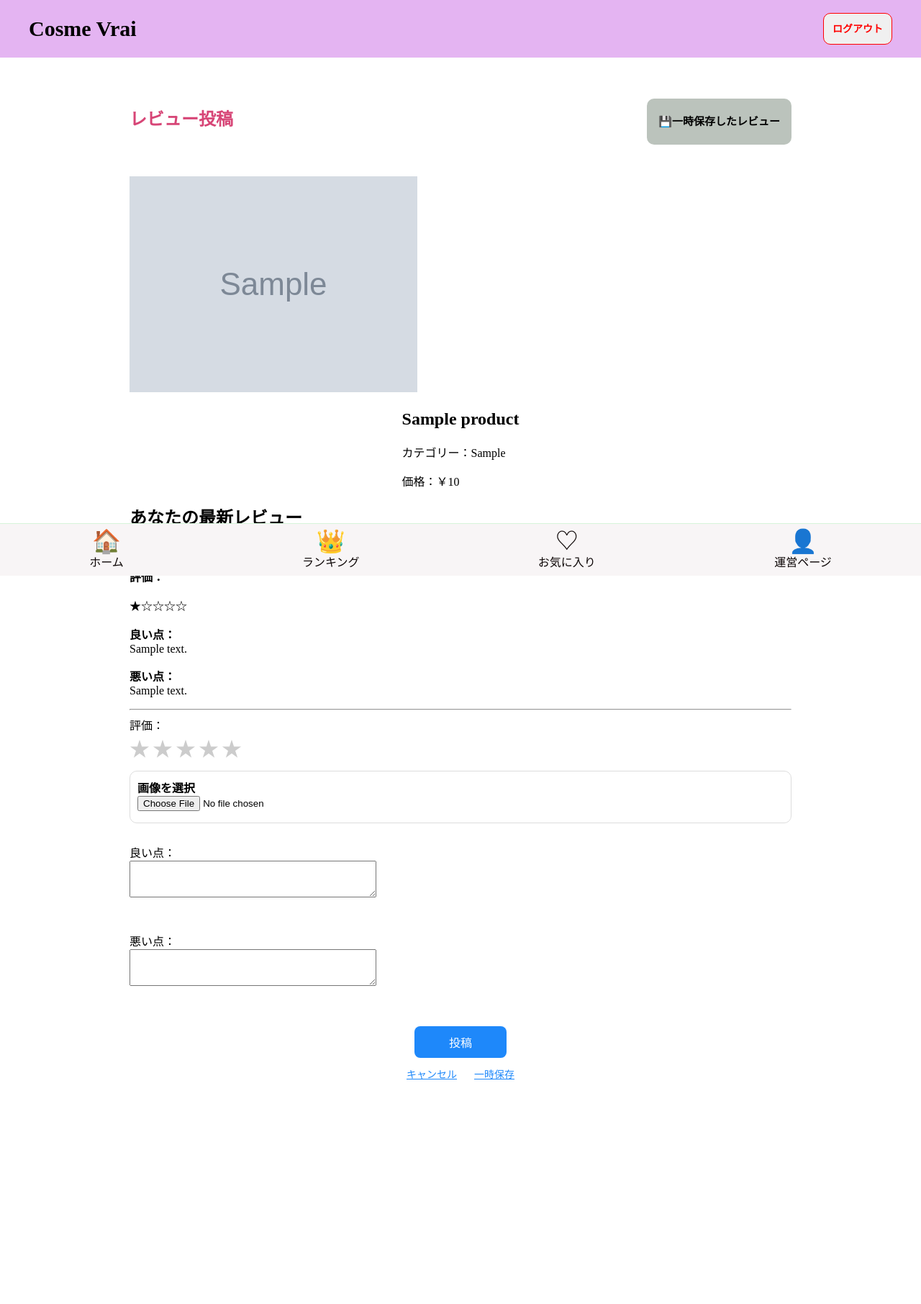
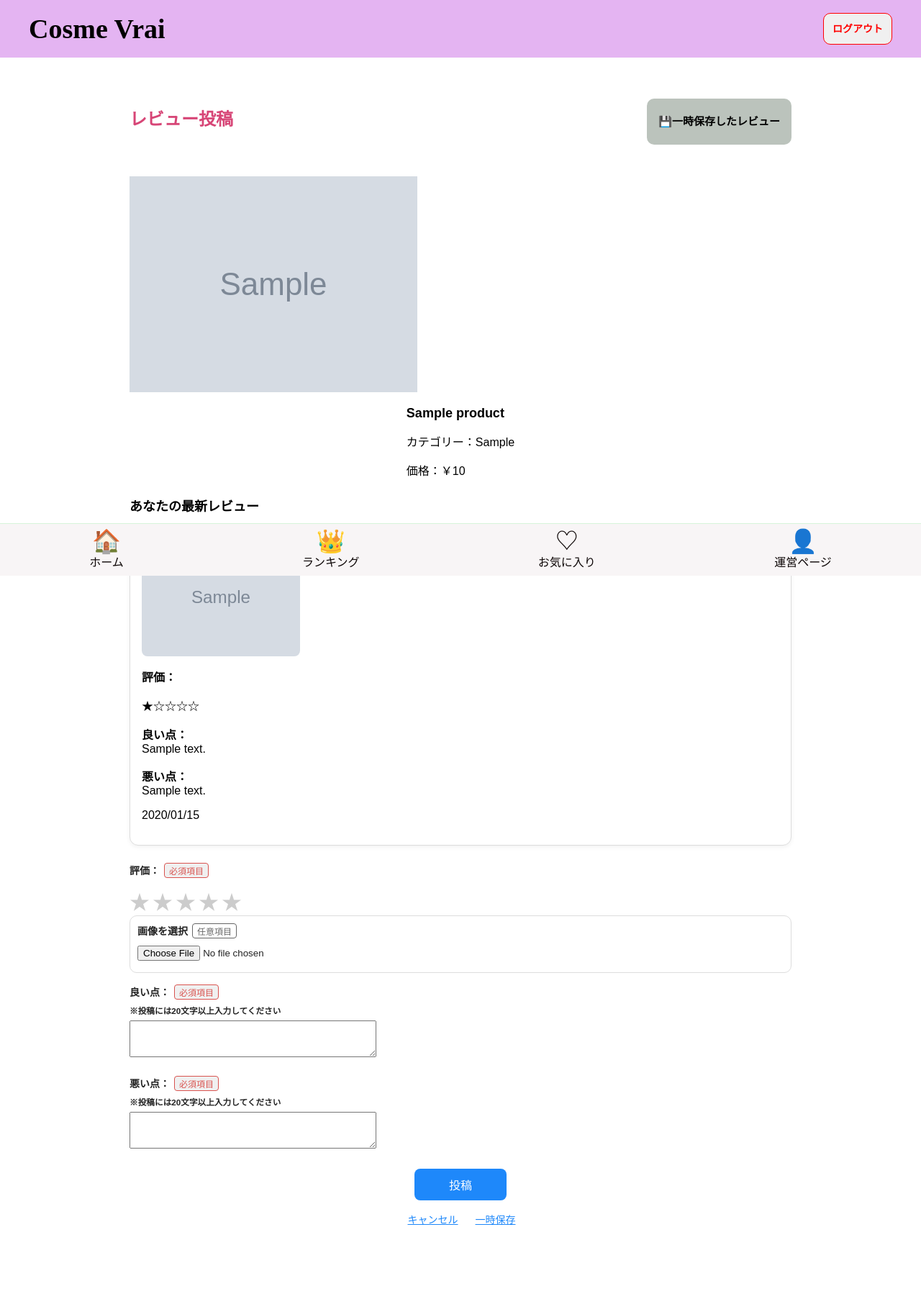
Before and after one commit to citronmoulinvent73-code/cosmetic, a Django app: page /review/create/1/ in a window 1280 px wide. Shown: the whole page at 72% size. Before the commit the page ends 1500 px from the top, so only its background shows below. Run offline with Django 5.2, Linux system fonts and the light colour scheme; a user stored in the database is signed in; tables that the repository leaves empty hold one stand-in row (values such as "Sample post"); grey boxes marked "Sample" are stand-in pictures.

Commit message:
UIレイアウト変更に伴うCSS・テンプレートの修正、ポートフォリオPDF更新

```diff
--- a/cosmetic/static/css/style.css
+++ b/cosmetic/static/css/style.css
@@ -24,6 +24,11 @@ body{
   padding-top: var(--header-h); /* 固定ヘッダー分 */
   padding-bottom: calc(var(--footer-h) + var(--safe-bottom) + 16px );
   box-sizing: border-box;
+  font-family:
+    "Hiragino Kaku Gothic ProN",
+    "Meiryo",
+    "Noto Sans JP",
+    sans-serif;
 }
 
 main.main-content{
@@ -31,6 +36,12 @@ main.main-content{
   box-sizing: border-box;
   min-height: calc(100dvh - var(--header-h));
   padding-bottom: calc(var(--footer-h) + var(--safe-bottom) + 16px);
+}
+.main-content h2{
+  font-size: 18px;
+}
+.main-content form p{
+  margin-bottom: 22px;
 }
 
 .my-page-container {
@@ -71,7 +81,7 @@ main.main-content{
 
 .main-header h1 a{
   text-decoration: none;
-  font-size: 30px;
+  font-size: 38px;
   color: #000;
   font-family: "Times New Roman";
 }
@@ -264,6 +275,13 @@ main.main-content{
 .link-cancel{
   display: inline-block;
   text-align: center;
+  margin-left: 3px;
+}
+
+/*商品モーダル*/
+.stars_link{
+  display: inline-block;
+  margin: 20px 0;
 }
 
 /* =========================
@@ -471,12 +487,80 @@ input[type="file"].form-input::-webkit-file-upload-button{
   flex-shrink: 0;
 }
 
-.image-upload{
-  display: grid;
-  align-items: center;
-  gap: 12px;
-  margin-top: 12px;
+.file-row label{
+  display: block;
+  margin-bottom: 4px;
 }
+
+.file-row .image-upload{
+  display: block;
+  margin-top: 0;
+  margin-bottom: 16px;
+}
+
+.file-row input[type="file"]{
+  padding: 0;
+  line-height: 1.2;
+}
+
+
+.my-review-area{
+  margin: 24px 0;
+}
+
+.latest-review-card{
+  background: #fff;
+  border: 1px solid #ddd;
+  border-radius: 12px;
+  padding: 16px;
+  box-shadow: 0 2px 6px rgba(0,0,0,0.06);
+}
+
+.latest-review-image-wrap{
+  margin-bottom: 12px;
+}
+
+.latest-review-image{
+  display: block;
+  width: 100%;
+  max-width: 220px;
+  height: auto;
+  border-radius: 8px;
+  object-fit: cover;
+}
+.form-item-label{
+  display: inline-block;
+  font-weight: 700;
+  font-size: 14px;
+  color: #222;
+  margin-bottom: 6px;
+}
+
+.required-label{
+  display: inline-block;
+  font-size: 12px;
+  font-weight: 400;
+  color: #d9534f;
+  background: rgb(240, 240, 240);
+  border: 1px solid #d9534f;
+  border-radius: 4px;
+  padding: 1px 6px;
+  margin-left: 6px;
+  margin-bottom: 6px;
+}
+
+.optional-label{
+  display: inline-block;
+  font-size: 12px;
+  font-weight: 400;
+  color: #666;
+  border: 1px solid #666;
+  border-radius: 4px;
+  padding: 1px 6px;
+  margin-left: 6px;
+  margin-bottom: 10px;
+}
+
 
 .preview{
   width: 96px;
@@ -521,7 +605,7 @@ label[for="image-clear_id"]{
   padding: 10px;
 }
 
-.current-label, .change-label{
+.current-label{
   font-weight: 700;
   margin-bottom: 6px;
 }
@@ -917,7 +1006,7 @@ label[for="image-clear_id"]{
 }
 
 .submit-actions .submit-links{
-  margin-top: 12px;
+  margin-top: 16px;
   display: flex;
   justify-content: center;
   gap: 24px;
--- a/cosmetic/templates/form_app/password_change.html
+++ b/cosmetic/templates/form_app/password_change.html
@@ -23,14 +23,14 @@
     新しいパスワード
     {{ form.new_password1 }}
     {{ form.new_password1.errors }}
-    <small class="help">8文字以上の英数字を含むパスワードを設定してください</small>
+    <small class="help">　8文字以上の英数字を含むパスワードを設定してください</small>
   </p>
 
   <p>
     新しいパスワード（確認用）
     {{ form.new_password2 }}
     {{ form.new_password2.errors }}
-    <small class="help">{{ form.new_password2.help_text }}</small>
+    <small class="help">　確認のため、再度パスワードを入力してください</small>
   </p>
 
   <div class="form-actions vertical">
--- a/cosmetic/templates/form_app/product_create.html
+++ b/cosmetic/templates/form_app/product_create.html
@@ -6,7 +6,7 @@
 
 <form method="post" enctype="multipart/form-data">
     {% csrf_token %}
-    <div class="form-row">
+    <div class="form-row file-row">
         <label>画像</label>
 
         <!--レビューの画像選択-->
--- a/cosmetic/templates/form_app/product_list.html
+++ b/cosmetic/templates/form_app/product_list.html
@@ -30,7 +30,7 @@
           {% csrf_token %}
 
           <button type="button"
-                  class="btn btn-sm btn-secondary js-confirm"
+                  class="btn btn-sm btn-outline-danger js-confirm"
                   data-form="delete-product-{{ product.id }}"
                   data-message="本当に削除しますか？"
                   data-confirm="削除">
--- a/cosmetic/templates/form_app/review_create.html
+++ b/cosmetic/templates/form_app/review_create.html
@@ -29,7 +29,12 @@
 <div class="my-review-area">
     <h2>あなたの最新レビュー</h2>
 
-<p>{{ my_review.posted_at|date:"Y/m/d" }}</p>
+    <div class="latest-review-card">
+        {% if my_review.image %}
+            <div class="latest-review-image-wrap">
+                <img src="{{ my_review.image.url }}" alt="最新レビュー画像" class="latest-review-image">
+            </div>
+        {% endif %}
 
         <p><strong>評価：</strong><br>
         <p>{{ my_review.rating_stars }}</p>
@@ -42,8 +47,8 @@
         {{ my_review.badpoint_comment|linebreaksbr }}
         </p>
 
-<hr>
-
+        <p>{{ my_review.posted_at|date:"Y/m/d" }}</p>
+    </div>
 </div>
 {% endif %}
 
@@ -58,7 +63,9 @@
     {% endif %}
 
     <div class="rating-container">
-        <span class="rating-label">評価：</span>
+        <span class="form-item-label">
+            評価：<span class="required-label">必須項目</span>
+        </span>
 
         <div class="rating-error">
             {{ form.rating.errors }}
@@ -87,8 +94,8 @@
 
         <!-- 変更欄 -->
         <div class="change-image">
-            <div class="change-label">
-                画像を選択<br>
+            <div class="form-item-label">
+                画像を選択<span class="optional-label">任意項目</span><br>
                 {{ form.image.errors }}
                 {{ form.image }}
                 <img id="preview" class="preview hidden" alt="新しい画像プレビュー">
@@ -96,13 +103,19 @@
         </div>
 
         <p>
-            <label>良い点：</label><br>
+            <span class="form-item-label">
+                良い点：<span class="required-label">必須項目</span><br>
+                <small class="help">※投稿には20文字以上入力してください</small>
+            </span><br>
             {{ form.goodpoint_comment.errors }}
             {{ form.goodpoint_comment }}
         </p>
 
         <p>
-            <label>悪い点：</label><br>
+            <span class="form-item-label">
+                悪い点：<span class="required-label">必須項目</span><br>
+                <small class="help">※投稿には20文字以上入力してください</small>
+            </span><br>
             {{ form.badpoint_comment.errors }}
             {{ form.badpoint_comment }}
         </p>
--- a/cosmetic/templates/form_app/review_entry.html
+++ b/cosmetic/templates/form_app/review_entry.html
@@ -5,7 +5,7 @@
 <h1 class="page-title">レビュー投稿</h1>
 
 <!-- 新規レビュー＋検索フォーム -->
-<h2>✍ 新しくレビューを書く</h2>
+<h2>✍新しくレビューを書く</h2>
 
 <form action="{% url 'form_app:product_search' %}" method="GET"class="review-search-form">
     <input type="hidden" name="mode" value="review">
--- a/cosmetic/templates/form_app/review_list.html
+++ b/cosmetic/templates/form_app/review_list.html
@@ -53,7 +53,7 @@
                         {% csrf_token %}
 
                         <button type="button"
-                                class="btn btn-sm btn-secondary js-confirm"
+                                class="btn btn-sm btn-outline-danger js-confirm"
                                 data-form="delete-review-{{ review.pk }}"
                                 data-message="本当に削除しますか？"
                                 data-confirm="削除">
```
Also changed, not shown: other parts of cosmetic/static/css/style.css (+18 -23 lines), cosmetic/templates/form_app/review_draft_list.html (+12 -4 lines), cosmetic/templates/portfolio/index.html (+5 -2 lines), 1 other file. Lines whose indentation alone changed are shown as unchanged.
